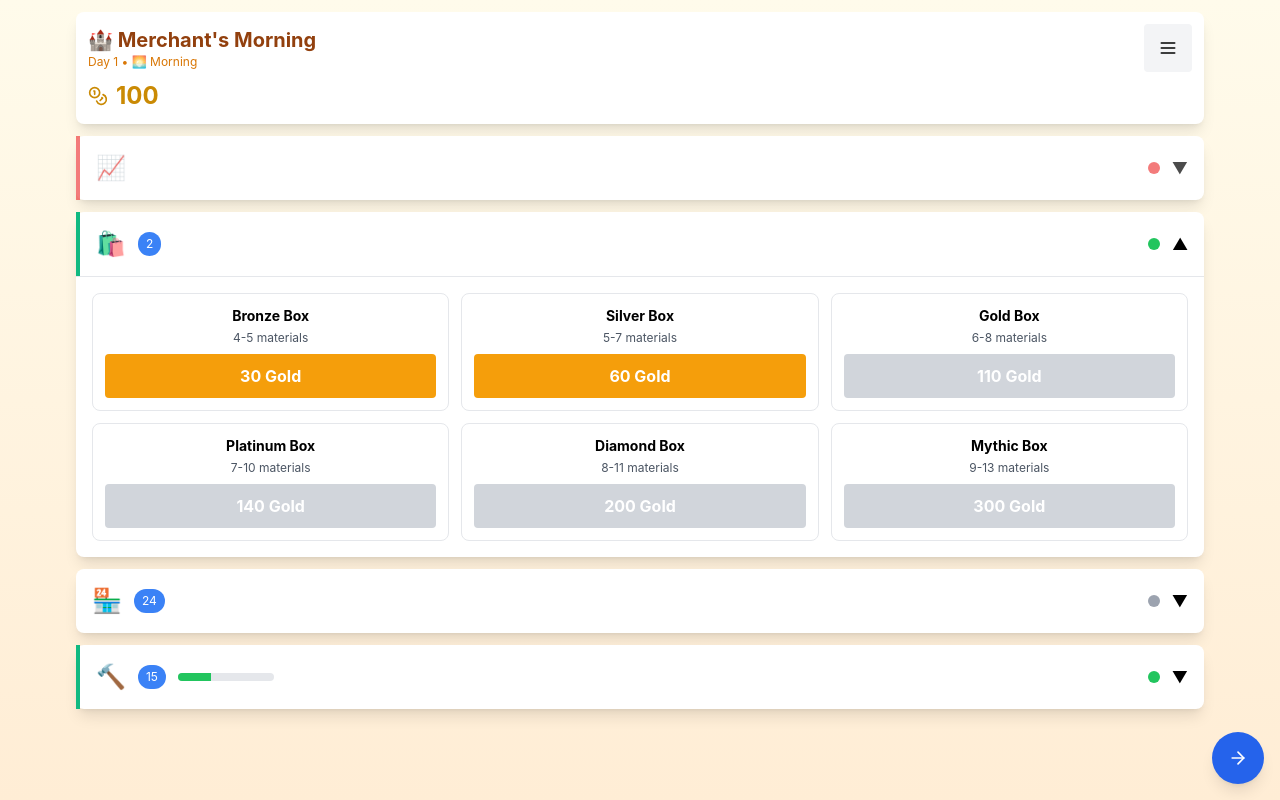
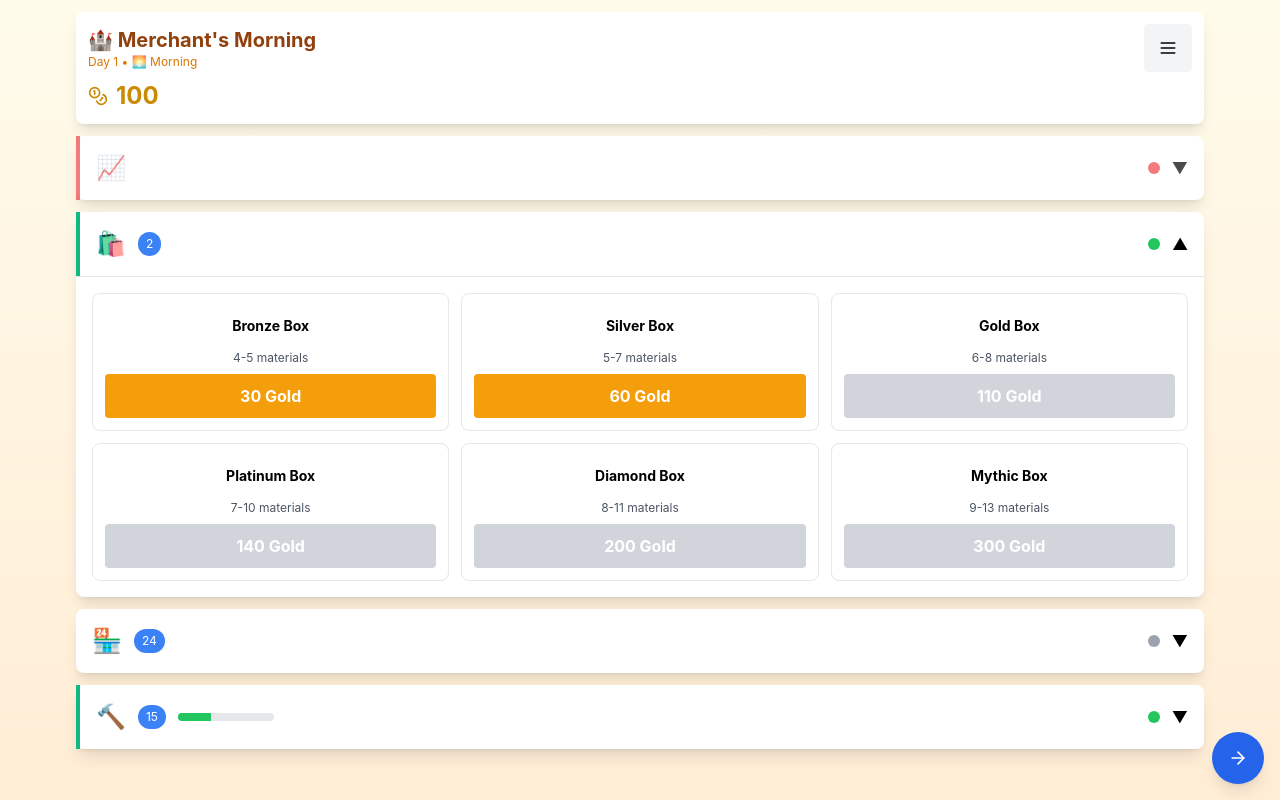
Before and after one commit to hendrism/merchants-morning, a React (Create React App) app: page / in a window 1280 px wide. Built offline with nearby package versions, Linux system fonts and the light colour scheme.

Commit message:
Fix supply box layout and stall selection logic

```diff
--- a/src/App.jsx
+++ b/src/App.jsx
@@ -404,7 +404,7 @@ const MerchantsMorning = () => {
                       <div className="grid grid-cols-3 gap-3">
                         {Object.entries(BOX_TYPES).map(([type, box]) => (
                           <div key={type} className="border rounded-lg p-3 text-center hover:bg-gray-50 dark:border-gray-700 dark:hover:bg-gray-700">
-                            <h3 className="font-bold capitalize text-sm mb-1">{box.name}</h3>
+                            <h3 className="font-bold capitalize text-sm mb-1 h-10 flex items-center justify-center">{box.name}</h3>
                             <p className="text-sm sm:text-xs text-gray-600 mb-2 dark:text-gray-300">
                               {box.materialCount[0]}-{box.materialCount[1]} materials
                             </p>
--- a/src/features/MaterialStallsPanel.jsx
+++ b/src/features/MaterialStallsPanel.jsx
@@ -11,14 +11,14 @@ const MaterialStallsPanel = ({ gameState, getRarityColor }) => {
   const [activeStall, setActiveStall] = useState(activeStalls[0] || 'blacksmith');
   const [manualSelection, setManualSelection] = useState(false);
 
-  // Switch to first available stall if current one becomes empty, but allow manual selection of empty stalls
+  // Switch to first available stall if current one becomes empty, unless user manually selected an empty stall
   React.useEffect(() => {
-    if (manualSelection) {
+    if (!manualSelection && activeStalls.length > 0 && !activeStalls.includes(activeStall)) {
+      setActiveStall(activeStalls[0]);
+    }
+
+    if (activeStalls.includes(activeStall)) {
       setManualSelection(false);
-      return;
-    }
-    if (activeStalls.length > 0 && !activeStalls.includes(activeStall)) {
-      setActiveStall(activeStalls[0]);
     }
   }, [activeStalls, activeStall, manualSelection]);
 
```
